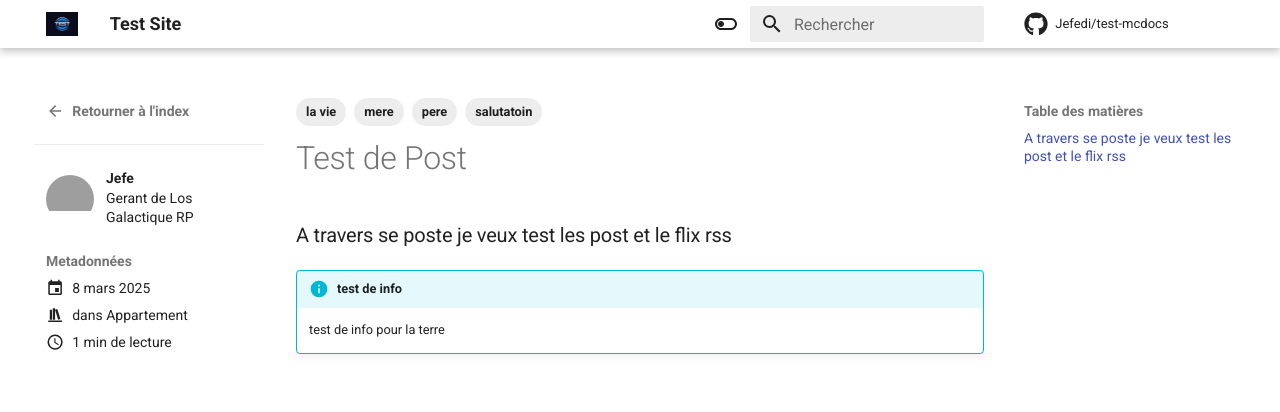
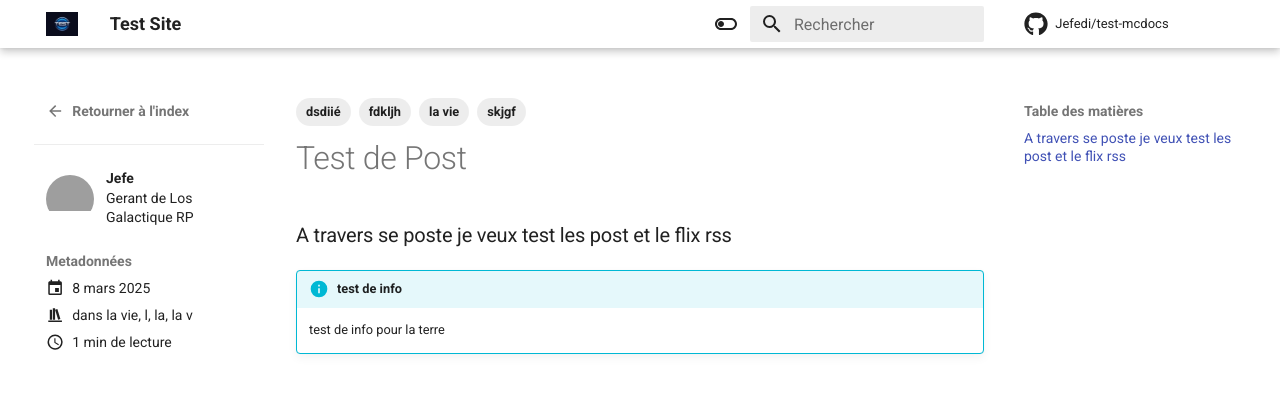
Before and after one commit to Jefedi/Test-mcdocs, an MkDocs documentation site: the page built from docs/blog/posts/test-de-post.md, in a window 1280 px wide. Shown: the top 412 px of the page. Built offline with MkDocs 1.6.1 and Material for MkDocs 9.7.7, drawn with Linux system fonts in a browser that asks for light colours; comment, search, counter and statistics services are not loaded; the version menu is left out; grey boxes are pictures that could not be loaded.

Commit message:
update test de post

```diff
--- a/docs/blog/posts/test-de-post.md
+++ b/docs/blog/posts/test-de-post.md
@@ -2,12 +2,16 @@
 title: Test
 date: 2025-03-08
 categories:
-  - Appartement
+  - la vie
+  - l
+  - la
+  - la v
+
 tags:
   - la vie
-  - mere
-  - pere
-  - salutatoin
+  - skjgf
+  - fdkljh
+  - dsdiié
 authors:
     - Jefedi
 ---
--- a/mkdocs.yml
+++ b/mkdocs.yml
@@ -11,7 +11,7 @@ repo_name: Jefedi/test-mcdocs
 
 # Navigation du site
 nav:
-  - Accueil:
+  - Blog:
     - blog/index.md
 
 # Paramètres de la documentation
```
